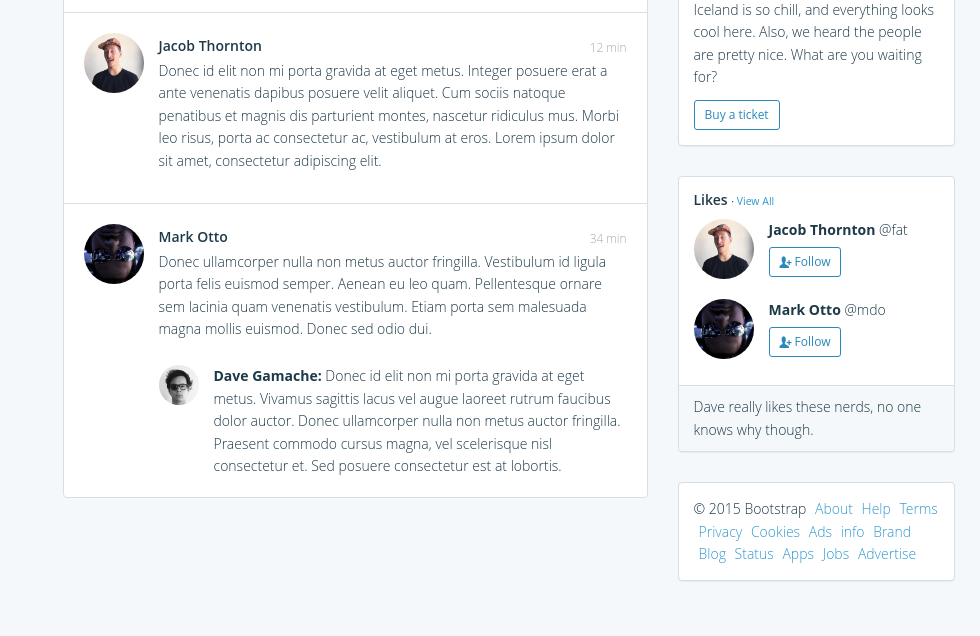
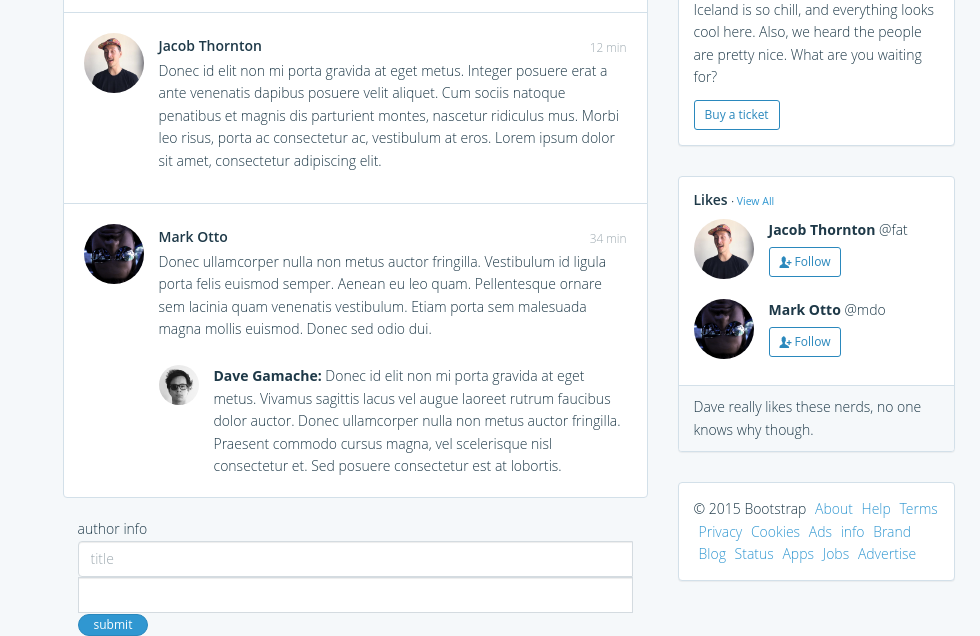
Before and after one commit to chaochao/story-map, a website: page public/index.html at #!/map in a window 1280 px wide. Shown: the part 886-1522 px from the top of the page, without its empty margins (300-1280 px from the left). Before the commit the page ends 1489 px from the top, so only its background shows below. Drawn offline with nearby package versions, Linux system fonts and the light colour scheme; some packages are replaced by stand-ins of ours; a script that the page names is missing.

Commit message:
submit artical

```diff
--- a/public/angular-app/controllers.js
+++ b/public/angular-app/controllers.js
@@ -47,6 +47,10 @@ function MapController($scope) {
     console.log(pt);
   });
 
+  self.submitArtical = function(){
+    console.log("click");
+  }
+
 }
 
 storyMap.controller('PlaygroundController', PlaygroundController);
--- a/public/angular-app/pages/map.html
+++ b/public/angular-app/pages/map.html
@@ -44,7 +44,7 @@
     </div>
     <div class="col-md-6">
       <div class=" panel panel-default m-b-mdform-group" id="bdmap" style="width: 100%;height: 300px;"></div>
-           <ul class="list-group media-list media-list-stream">
+      <ul class="list-group media-list media-list-stream">
 
         <li class="media list-group-item p-a">
           <div class="input-group">
@@ -117,7 +117,6 @@
             </ul>
           </div>
         </li>
-
         <li class="media list-group-item p-a">
           <a class="media-left" href="#">
             <img
@@ -136,7 +135,6 @@
             </div>
           </div>
         </li>
-
         <li class="media list-group-item p-a">
           <a class="media-left" href="#">
             <img
@@ -173,6 +171,19 @@
           </div>
         </li>
       </ul>
+      <div class="container edit w-full">
+        <div>author info</div>
+          <form class="input-group w-full" ng-submit="vm.submitArtical()">
+            <input type="textarea" class="form-control" placeholder="title">
+            <input type="textarea" class="form-control">
+            <button type="submit" class="btn btn-xs btn-pill btn-primary" >submit</button>
+          </form>
+
+
+
+
+
+      </div>
     </div>
     <div class="col-md-3">
       <div class="alert alert-warning alert-dismissible hidden-xs" role="alert">
```
